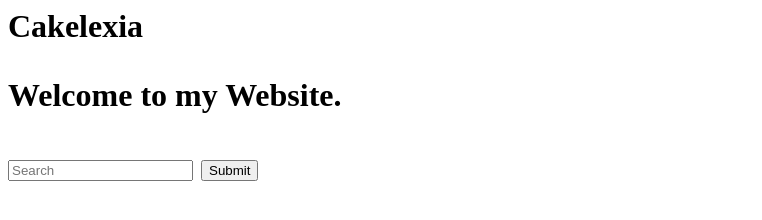
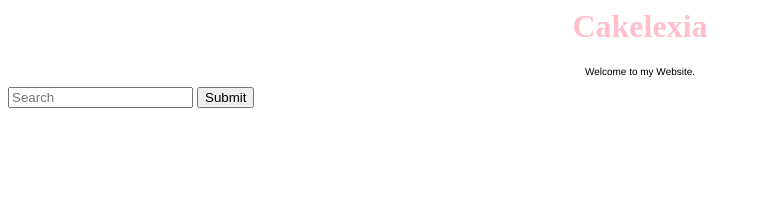
Before and after one commit to raimaaa/Cakelexia_Website, a plain HTML site: page index.html in a window 1280 px wide. Shown: the whole page, without its empty margins (0-762 px from the left). Drawn offline with Linux system fonts and the light colour scheme.

Commit message:
name change

```diff
--- a/Cakelexia.html
+++ b/index.html
@@ -1,5 +1,7 @@
+<link rel="stylesheet" href="Cakelexia.css">
+
 <style></style>
-<h1> Cakelexia </h>
+<h1> Cakelexia </h1>
 <p> Welcome to my Website. </p>
 <input type="search" placeholder="Search">
 <input type="submit" placeholder="go">
```
